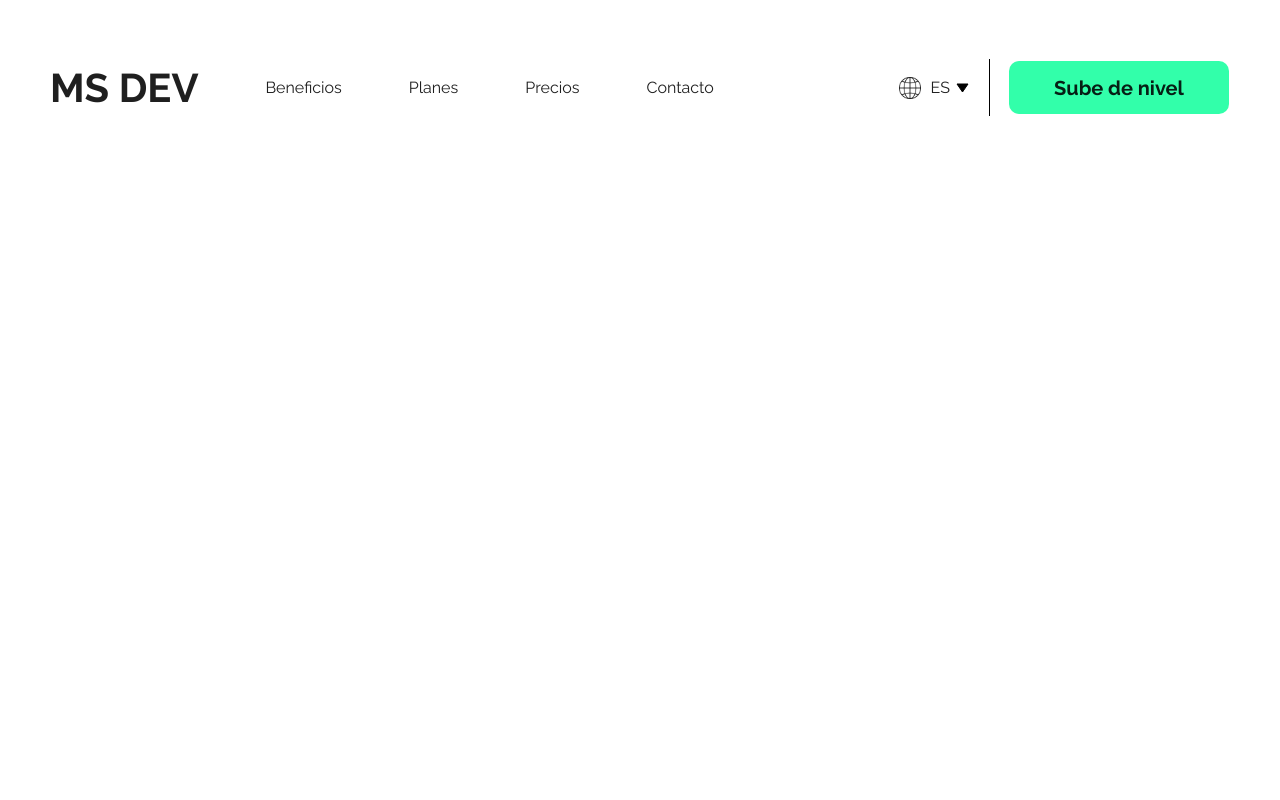
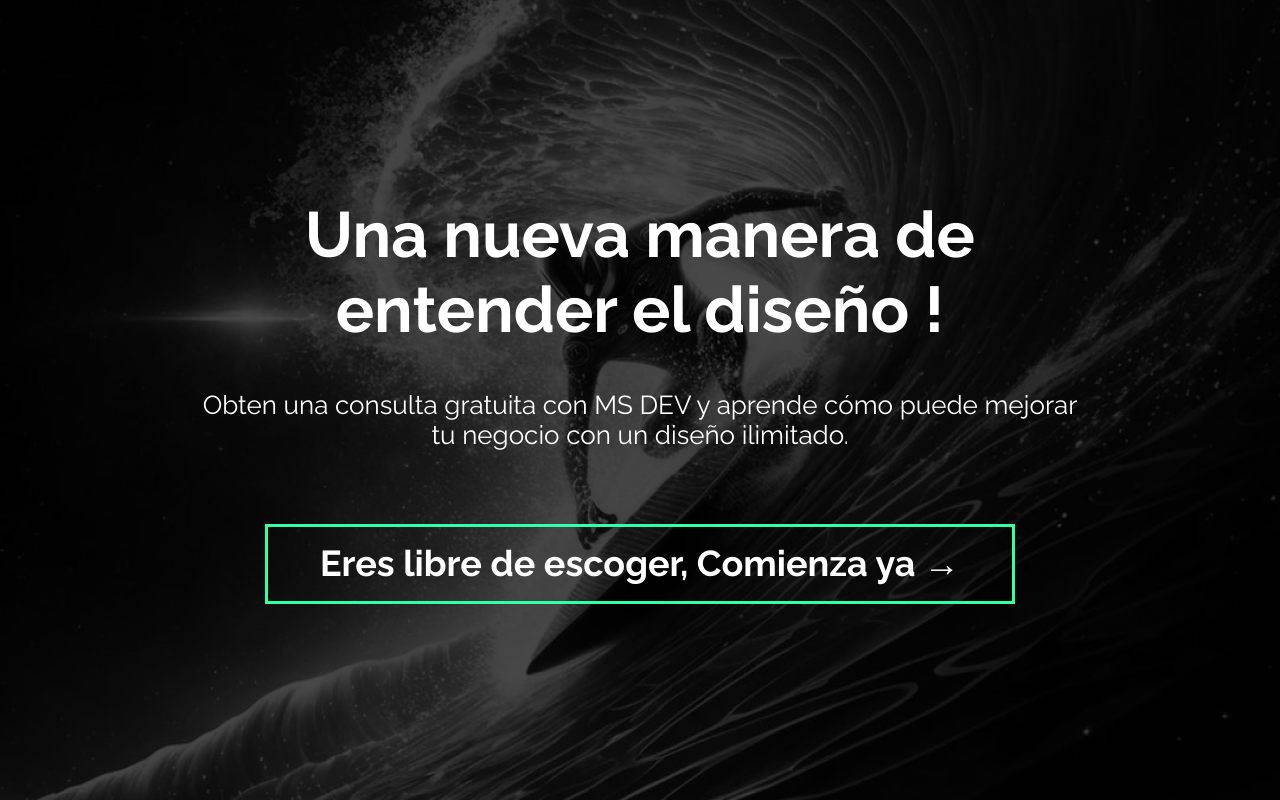
Before and after one commit to MiguelAngelClavijo/MSDEV-WEB, a React app: page / in a window 1280 px wide. Built offline with nearby package versions, Linux system fonts and the light colour scheme.

Commit message:
[ADD] Call to action page container

```diff
--- a/src/components/App.jsx
+++ b/src/components/App.jsx
@@ -1,11 +1,11 @@
 import React from "react";
 import "../styles/global.scss";
-import { Navbar } from "./navbar";
+import { Calltoaction } from "../containers/Calltoaction";
 
 const App = () => {
   return (
     <div>
-      <Navbar />
+      <Calltoaction />
     </div>
   );
 };
--- /dev/null
+++ b/src/containers/Calltoaction.jsx
@@ -0,0 +1,21 @@
+import React from "react";
+import "../styles/Calltoaction.css";
+import imgcta from "../assets/img/imgcta.png";
+
+const Calltoaction = () => {
+  return (
+    <div className="Calltoaction-Container">
+      <div className="Calltoaction-BlackCover"></div>
+      <p id="Calltoaction-Title">Una nueva manera de entender el diseño !</p>
+      <p id="Calltoaction-Text">
+        Obten una consulta gratuita con MS DEV y aprende cómo puede mejorar tu
+        negocio con un diseño ilimitado.
+      </p>
+      <button className="Calltoaction-Button-Cta">
+        Eres libre de escoger, Comienza ya →
+      </button>
+    </div>
+  );
+};
+
+export { Calltoaction };
--- /dev/null
+++ b/src/styles/Calltoaction.css
@@ -0,0 +1,76 @@
+.Calltoaction-Container {
+  background-size: cover;
+  width: 100%;
+  height: 100vh;
+  display: flex;
+  flex-direction: column;
+  align-items: center;
+  justify-content: center;
+  gap: 43px;
+  background-image: url("../assets/img/imgcta.png");
+  background-repeat: no-repeat;
+}
+
+.Calltoaction-BlackCover {
+  width: 100%;
+  height: 100%;
+  background-color: #000;
+  opacity: 70%;
+  position: absolute;
+  z-index: 1;
+}
+
+.Calltoaction-Button-Cta {
+  width: 750px;
+  height: 80px;
+  background-color: transparent;
+  border: 3px solid #32ffaa;
+  margin-top: 31px;
+  color: #fff;
+  font-size: 36px;
+  font-weight: 700;
+  z-index: 2;
+  border-radius: 0;
+}
+
+#Calltoaction-Title {
+  font-size: 64px;
+  color: #fff;
+  font-weight: 700;
+  text-align: center;
+  margin: 0;
+  z-index: 2;
+  width: 889px;
+}
+
+#Calltoaction-Text {
+  font-size: 26px;
+  font-weight: 400;
+  text-align: center;
+  color: #fff;
+  margin: 0;
+  z-index: 2;
+  width: 889px;
+}
+
+@media (max-width: 575.98px) {
+  .Calltoaction-Container {
+    background-position: center;
+  }
+
+  #Calltoaction-Title {
+    font-size: 48px;
+    width: 294px;
+  }
+
+  #Calltoaction-Text {
+    font-size: 20px;
+    width: 294px;
+  }
+
+  .Calltoaction-Button-Cta {
+    width: 330px;
+    height: 63px;
+    font-size: 16px;
+  }
+}
```
Also changed, not shown: src/assets/img/imgcta.png (added).
